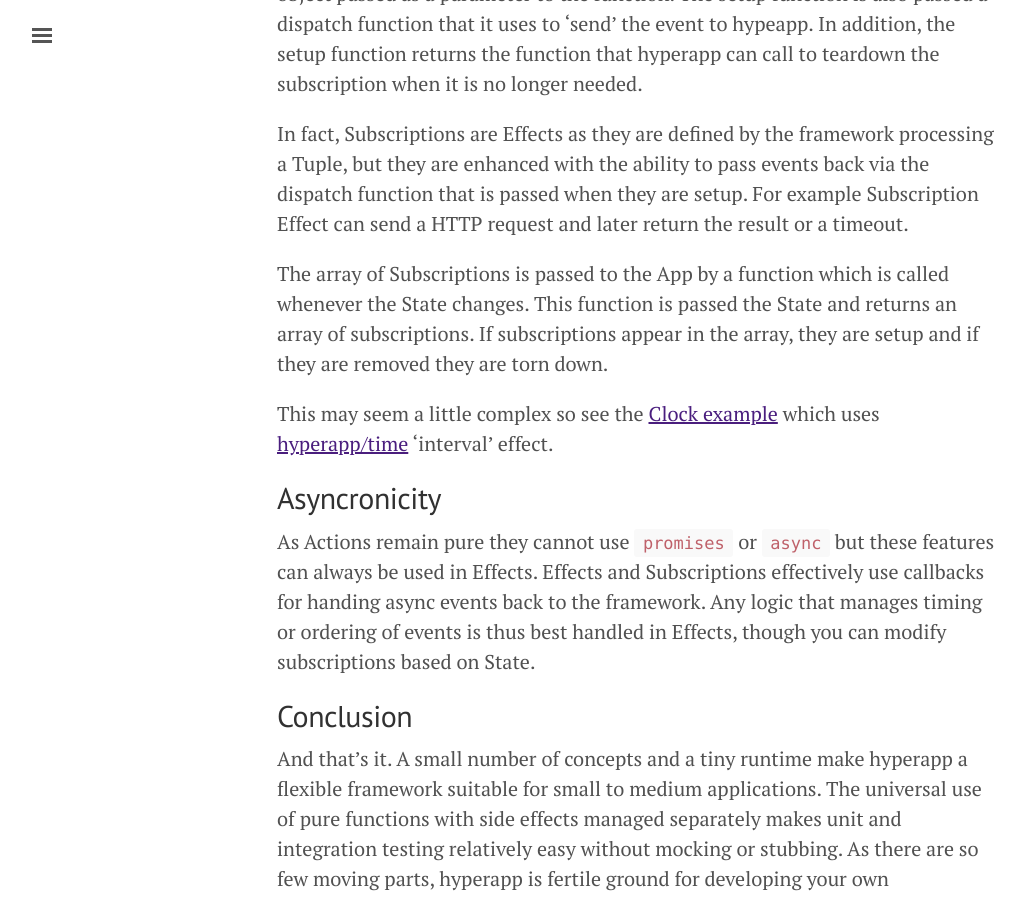
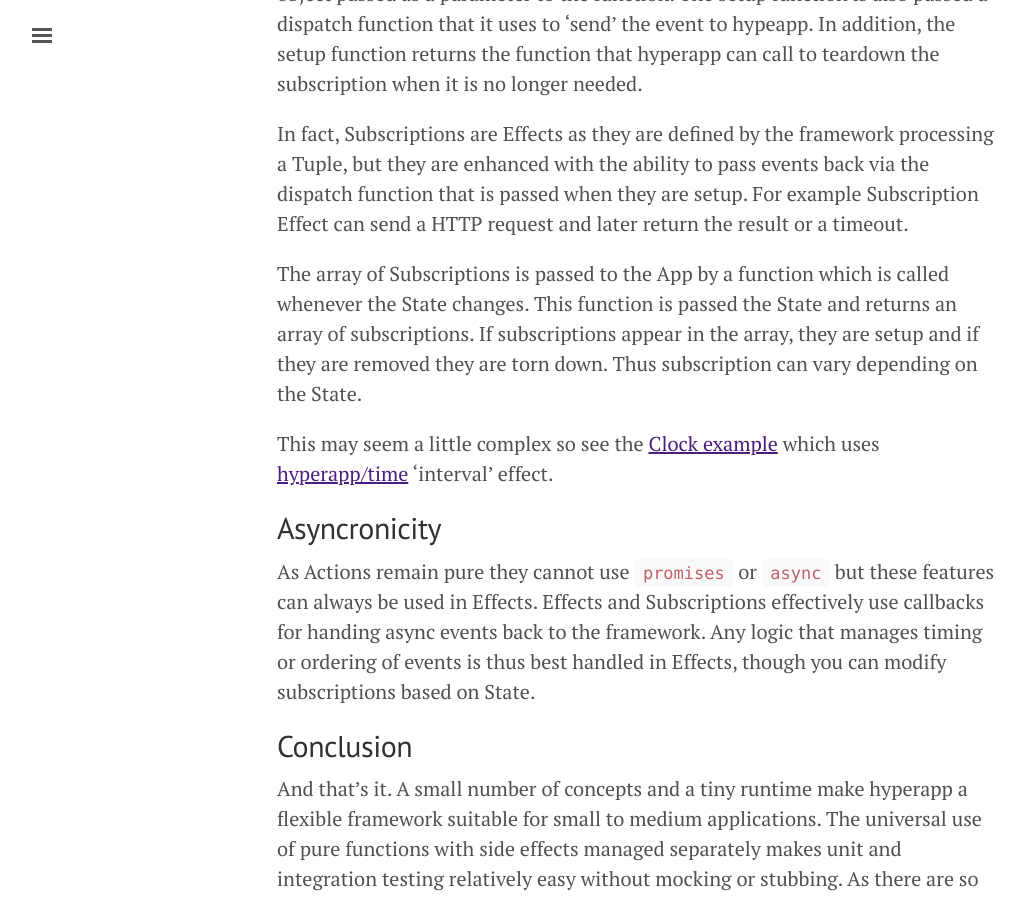
Before and after one commit to OpenDirective/opendirective.github.io, a Jekyll site: the page built from _posts/2019-08-04-hyperapp-micro-framework.md, in a window 1280 px wide and 900 px high, scrolled down 3713 px. Shown: the whole window, without its empty margins (3-1028 px from the left). Built offline with Jekyll 4.4.1, drawn with Linux system fonts in a browser that asks for light colours.

Commit message:
Add Subs vary with state

```diff
--- a/_posts/2019-08-04-hyperapp-micro-framework.md
+++ b/_posts/2019-08-04-hyperapp-micro-framework.md
@@ -63,7 +63,7 @@ A way to attach Actions to events not specified with DOM node event handlers in
 
 In fact, Subscriptions are Effects as they are defined by the framework processing a Tuple, but they are enhanced with the ability to pass events back via the dispatch function that is passed when they are setup. For example Subscription Effect can send a HTTP request and later return the result or a timeout.
 
-The array of Subscriptions is passed to the App by a function which is called whenever the State changes. This function is passed the State and returns an array of subscriptions. If subscriptions appear in the array, they are setup and if they are removed they are torn down.
+The array of Subscriptions is passed to the App by a function which is called whenever the State changes. This function is passed the State and returns an array of subscriptions. If subscriptions appear in the array, they are setup and if they are removed they are torn down. Thus subscription can vary depending on the State.
 
 This may seem a little complex so see the [Clock example](https://github.com/jorgebucaran/hyperapp/blob/master/docs/examples.md#simple-clock) which uses [hyperapp/time](https://github.com/SteveALee/hyperapp/blob/master/lib/time/src/index.js) 'interval' effect.
 
```
